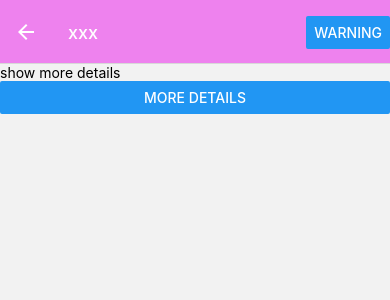
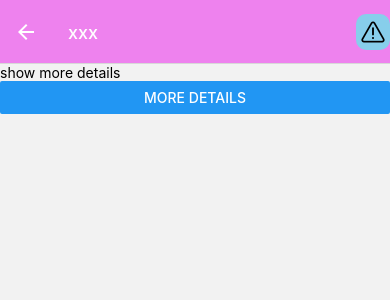
Before and after one commit to haoniu08/mobile2024fall-HN, a React Native app: screen /Details in a window 390 px wide. Shown: the top 300 px of the page. Built offline with nearby package versions, Linux system fonts and the light colour scheme.

Commit message:
warning button replaced by pressableButton, and replaced text with icon

```diff
--- a/components/GoalDetails.js
+++ b/components/GoalDetails.js
@@ -1,5 +1,7 @@
 import { StyleSheet, Text, View, Button } from 'react-native'
 import React, { useState, useLayoutEffect } from 'react';
+import PressableButton from './PressableButton';
+import AntDesign from 'react-native-vector-icons/AntDesign';
 
 export default function GoalDetails({navigation, route}) {
 
@@ -23,10 +25,19 @@ export default function GoalDetails({navigation, route}) {
   useLayoutEffect(() => {
     navigation.setOptions({
       headerRight: () => (
-        <Button
-          title="Warning"
-          onPress={handleWarningPress}
-        />
+
+        // replace button with PressableButton
+        <PressableButton
+          pressedFunction={handleWarningPress}
+          componentStyle={styles.buttonStyle}
+        >
+          <AntDesign name="warning" size={24} color="black" />
+        </PressableButton>
+
+        // <Button
+        //   title="Warning"
+        //   onPress={handleWarningPress}
+        // />
       ),
     });
   }, [navigation]);
```
